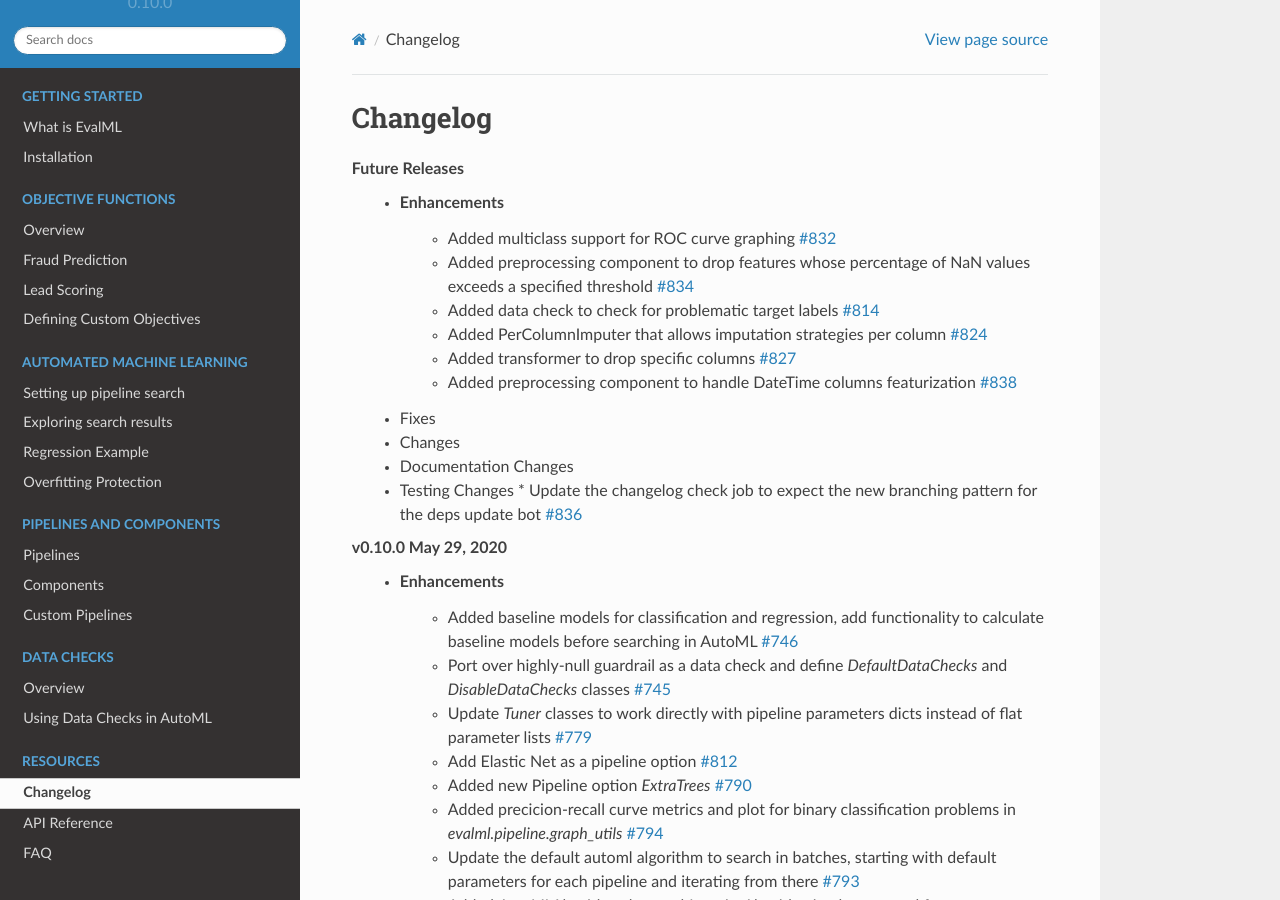
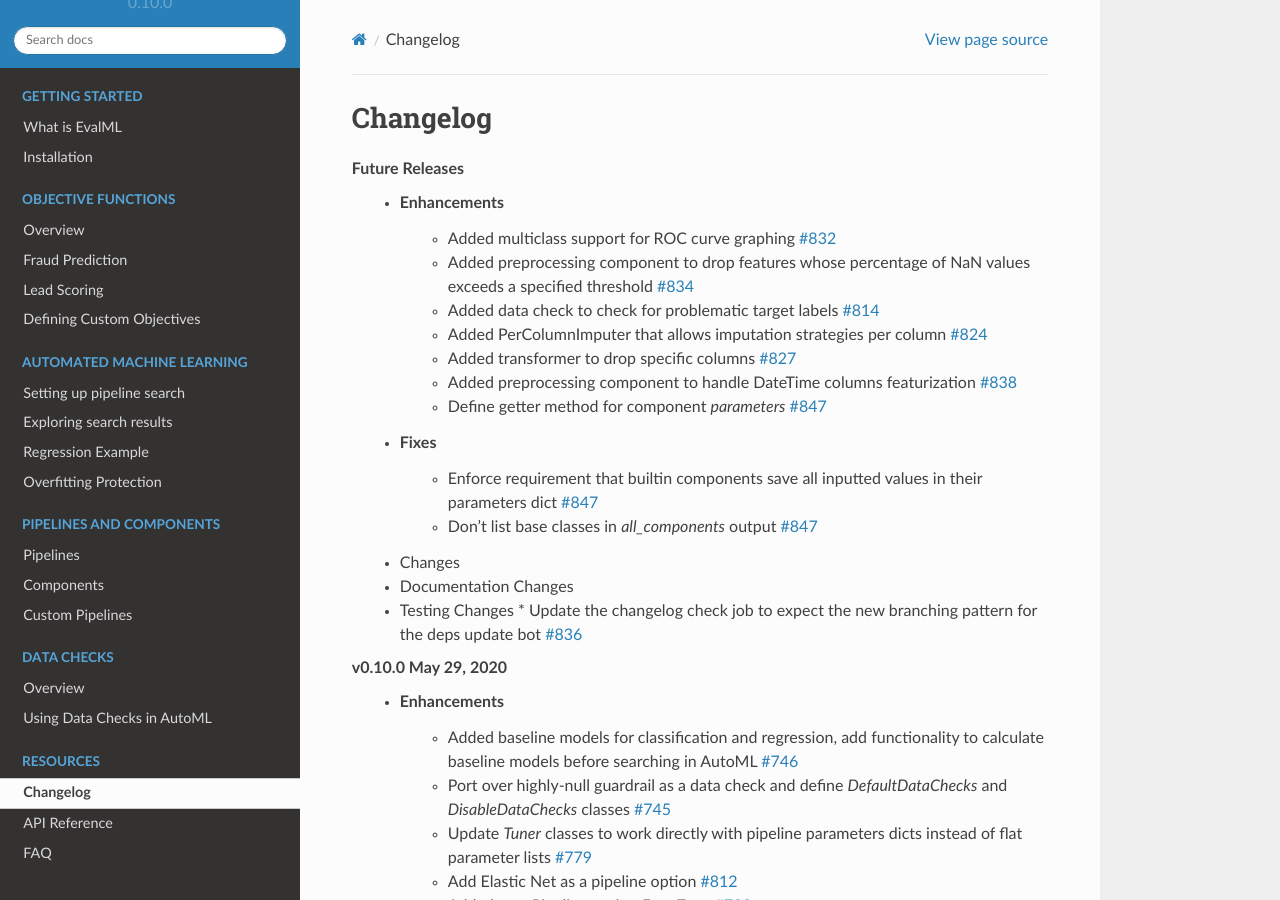
Before and after one commit to alteryx/evalml, a Sphinx documentation site: the page built from docs/source/changelog.rst, in a window 1280 px wide and 900 px high. Built offline with Sphinx 7.4.7 and the Read the Docs theme 2.0.0, drawn with Linux system fonts in a browser that asks for light colours; comment, search, counter and statistics services are not loaded.

Commit message:
Changelog

```diff
--- a/docs/source/changelog.rst
+++ b/docs/source/changelog.rst
@@ -11,7 +11,10 @@
         * Added PerColumnImputer that allows imputation strategies per column :pr:`824`
         * Added transformer to drop specific columns :pr:`827`
         * Added preprocessing component to handle DateTime columns featurization :pr:`838`
+        * Define getter method for component `parameters` :pr:`847`
     * Fixes
+        * Enforce requirement that builtin components save all inputted values in their parameters dict :pr:`847`
+        * Don't list base classes in `all_components` output :pr:`847`
     * Changes
     * Documentation Changes
     * Testing Changes
```
